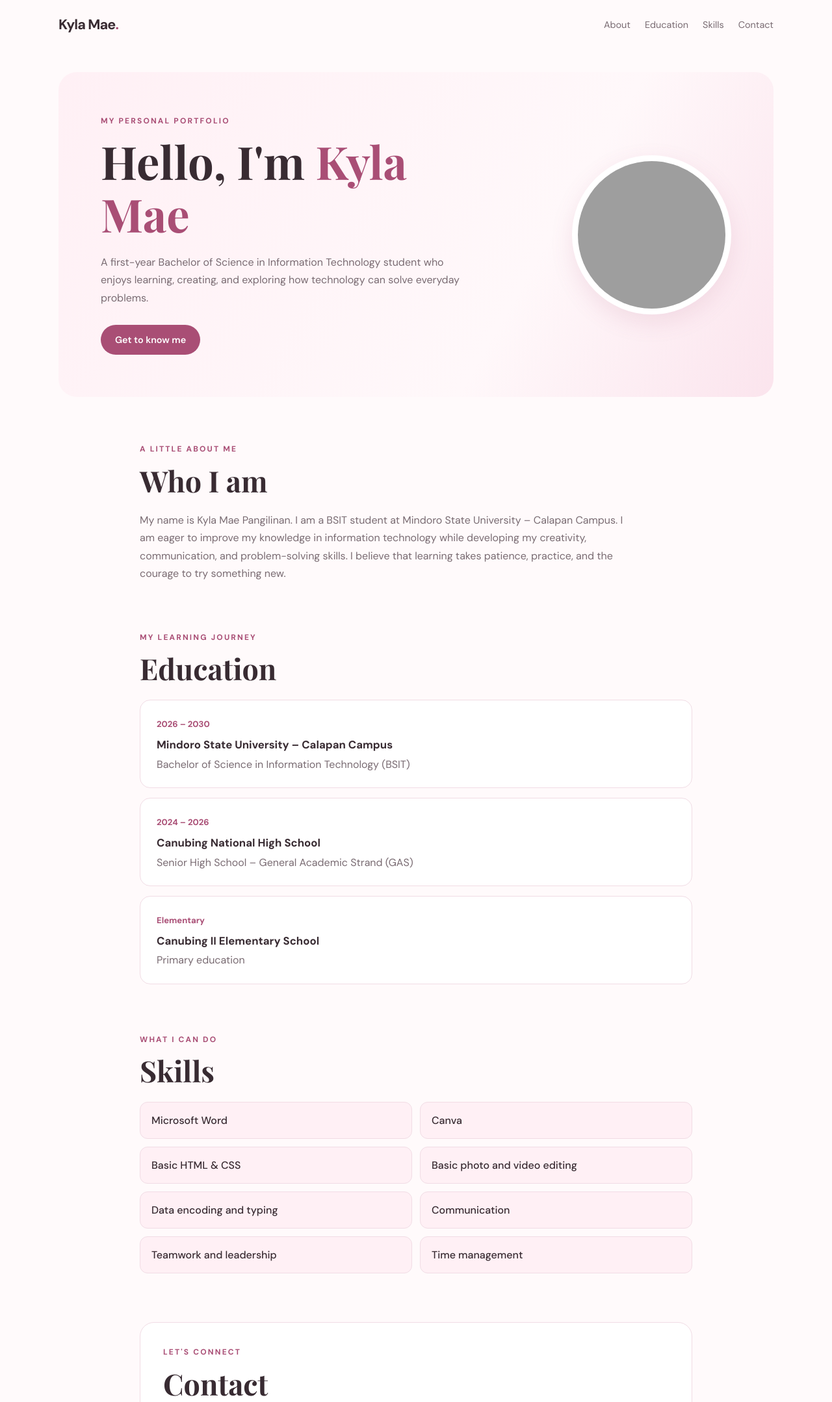
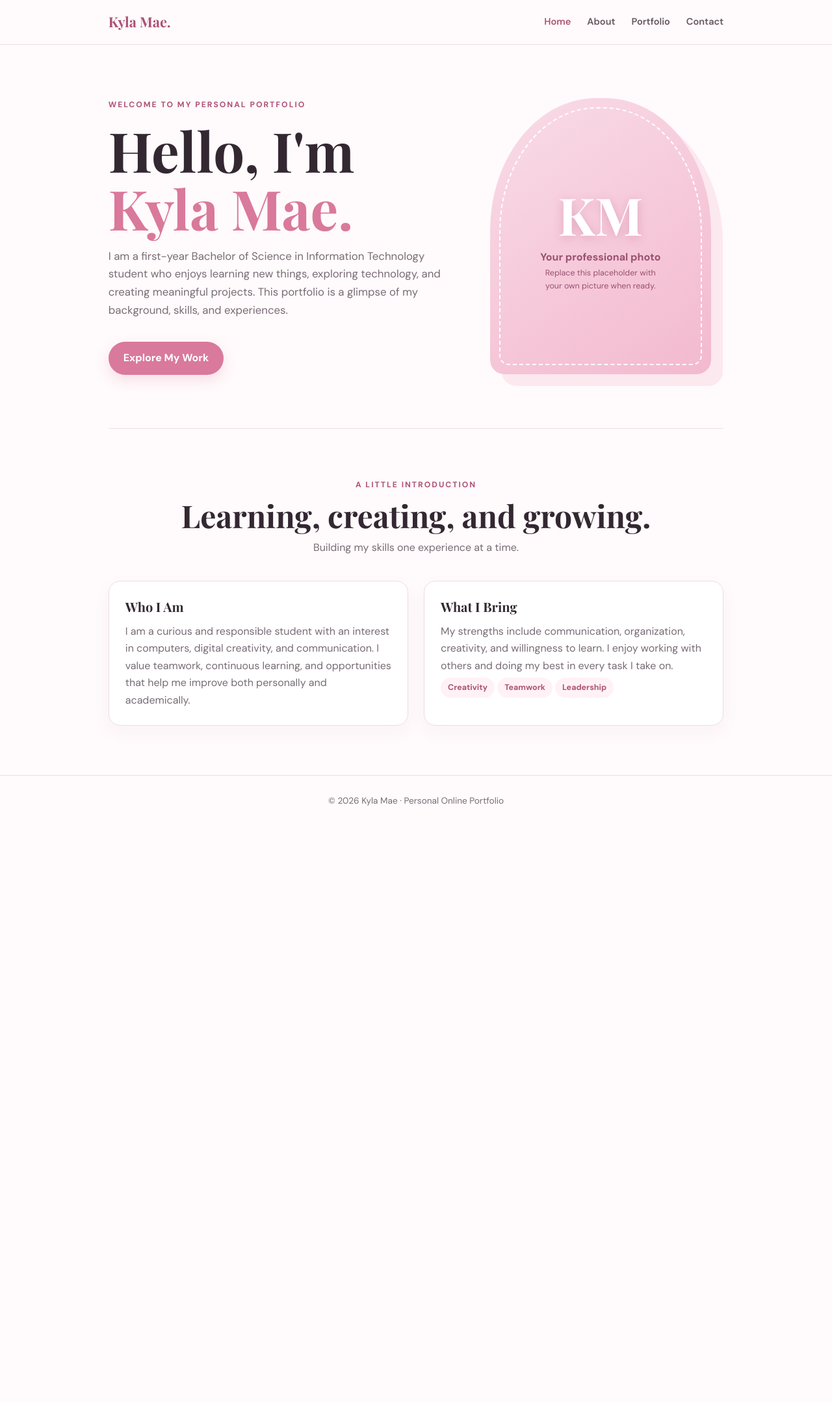
Before and after one commit to pangilinankylamae16-tech/Kyla-Mae-Pangilinan-Portfolio-, a plain HTML site: page index.html in a window 1280 px wide. Shown: the top 2158 px of the page at 65% size. After the commit the page ends 1272 px from the top, so only its background shows below. Drawn offline with nearby package versions, Linux system fonts and the light colour scheme; grey boxes are pictures that could not be loaded.

Commit message:
Add files via upload

```diff
--- a/index.html
+++ b/index.html
@@ -1,92 +1,8 @@
 <!DOCTYPE html>
 <html lang="en">
-<head>
-  <meta charset="UTF-8">
-  <meta name="viewport" content="width=device-width, initial-scale=1.0">
-  <meta name="description" content="Kyla Mae Pangilinan's personal online portfolio">
-  <title>Kyla Mae Pangilinan | Online Portfolio</title>
-  <link rel="stylesheet" href="style.css">
-</head>
+<head><meta charset="UTF-8"><meta name="viewport" content="width=device-width, initial-scale=1.0"><meta name="description" content="Kyla Mae's personal online portfolio."><title>Kyla Mae | Personal Portfolio</title><link rel="stylesheet" href="style.css"></head>
 <body>
-  <header class="site-header">
-    <a class="brand" href="#home">Kyla Mae<span>.</span></a>
-    <nav aria-label="Main navigation">
-      <a href="#about">About</a>
-      <a href="#education">Education</a>
-      <a href="#skills">Skills</a>
-      <a href="#contact">Contact</a>
-    </nav>
-  </header>
-
-  <main>
-    <section class="hero" id="home">
-      <div class="hero-copy">
-        <p class="eyebrow">MY PERSONAL PORTFOLIO</p>
-        <h1>Hello, I'm <span>Kyla Mae</span></h1>
-        <p class="intro">A first-year Bachelor of Science in Information Technology student who enjoys learning, creating, and exploring how technology can solve everyday problems.</p>
-        <a class="button" href="#about">Get to know me</a>
-      </div>
-      <div class="photo-wrap">
-        <img src="photo.png" alt="Portrait of Kyla Mae Pangilinan"
-             onerror="this.style.display='none'; this.nextElementSibling.style.display='grid';">
-        <div class="photo-placeholder" aria-label="Photo placeholder">KM</div>
-      </div>
-    </section>
-
-    <section class="section" id="about">
-      <p class="eyebrow">A LITTLE ABOUT ME</p>
-      <h2>Who I am</h2>
-      <p class="section-text">My name is Kyla Mae Pangilinan. I am a BSIT student at Mindoro State University – Calapan Campus. I am eager to improve my knowledge in information technology while developing my creativity, communication, and problem-solving skills. I believe that learning takes patience, practice, and the courage to try something new.</p>
-    </section>
-
-    <section class="section" id="education">
-      <p class="eyebrow">MY LEARNING JOURNEY</p>
-      <h2>Education</h2>
-      <div class="timeline">
-        <article class="info-card">
-          <span class="year">2026 – 2030</span>
-          <h3>Mindoro State University – Calapan Campus</h3>
-          <p>Bachelor of Science in Information Technology (BSIT)</p>
-        </article>
-        <article class="info-card">
-          <span class="year">2024 – 2026</span>
-          <h3>Canubing National High School</h3>
-          <p>Senior High School – General Academic Strand (GAS)</p>
-        </article>
-        <article class="info-card">
-          <span class="year">Elementary</span>
-          <h3>Canubing II Elementary School</h3>
-          <p>Primary education</p>
-        </article>
-      </div>
-    </section>
-
-    <section class="section" id="skills">
-      <p class="eyebrow">WHAT I CAN DO</p>
-      <h2>Skills</h2>
-      <div class="skills-grid">
-        <div class="skill">Microsoft Word</div>
-        <div class="skill">Canva</div>
-        <div class="skill">Basic HTML & CSS</div>
-        <div class="skill">Basic photo and video editing</div>
-        <div class="skill">Data encoding and typing</div>
-        <div class="skill">Communication</div>
-        <div class="skill">Teamwork and leadership</div>
-        <div class="skill">Time management</div>
-      </div>
-    </section>
-
-    <section class="section contact-section" id="contact">
-      <p class="eyebrow">LET'S CONNECT</p>
-      <h2>Contact</h2>
-      <p class="section-text">Thank you for taking the time to visit my portfolio. I look forward to learning, growing, and connecting with others.</p>
-      <div class="contact-links">
-        <a href="mailto:pangilinan.kylamae@minsu.edu.ph">pangilinan.kylamae@minsu.edu.ph</a>
-        <a href="tel:09949392692">0994 939 2692</a>
-      </div>
-    </section>
-  </main>
-
-  <footer>© 2026 Kyla Mae Pangilinan · Made with care</footer>
-</body>
-</html>
+<header class="site-header"><div class="nav-wrap"><a class="brand" href="index.html">Kyla Mae.</a><nav aria-label="Main navigation"><a class="active" href="index.html">Home</a><a href="about.html">About</a><a href="portfolio.html">Portfolio</a><a href="contact.html">Contact</a></nav></div></header>
+<main><section class="hero"><div><div class="eyebrow">Welcome to my personal portfolio</div><h1>Hello, I'm <span>Kyla Mae.</span></h1><p>I am a first-year Bachelor of Science in Information Technology student who enjoys learning new things, exploring technology, and creating meaningful projects. This portfolio is a glimpse of my background, skills, and experiences.</p><a class="button" href="portfolio.html">Explore My Work</a></div><div class="photo-card"><div class="photo-placeholder"><div class="initials">KM</div><strong>Your professional photo</strong><small>Replace this placeholder with your own picture when ready.</small></div></div></section>
+<section class="section"><div class="section-heading"><div class="eyebrow">A little introduction</div><h2>Learning, creating, and growing.</h2><p>Building my skills one experience at a time.</p></div><div class="about-grid"><article class="panel"><h3>Who I Am</h3><p>I am a curious and responsible student with an interest in computers, digital creativity, and communication. I value teamwork, continuous learning, and opportunities that help me improve both personally and academically.</p></article><article class="panel"><h3>What I Bring</h3><p>My strengths include communication, organization, creativity, and willingness to learn. I enjoy working with others and doing my best in every task I take on.</p><div><span class="tag">Creativity</span><span class="tag">Teamwork</span><span class="tag">Leadership</span></div></article></div></section></main>
+<footer>© 2026 Kyla Mae · Personal Online Portfolio</footer></body></html>
```
Also changed, not shown: about.html (added, +3 -0 lines), style.css.
